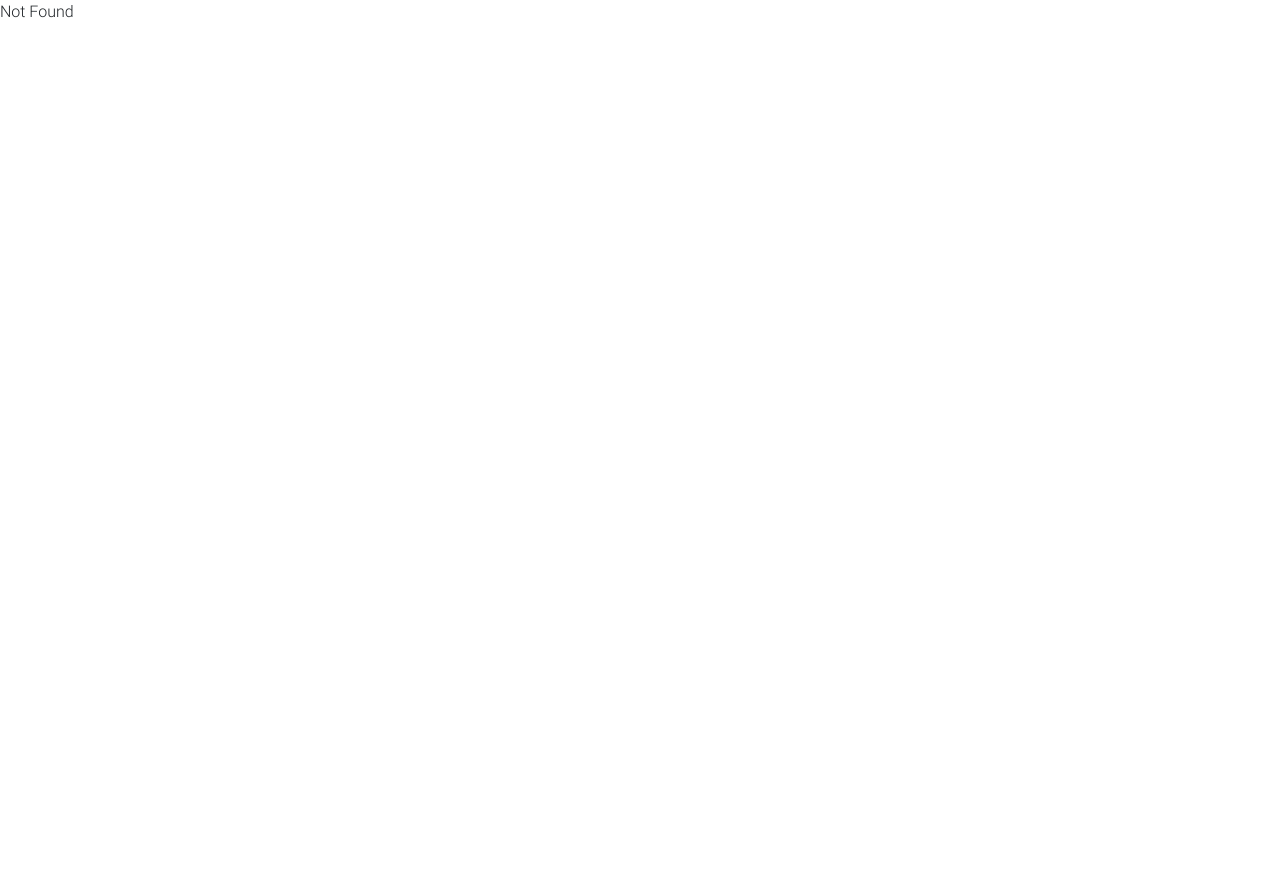
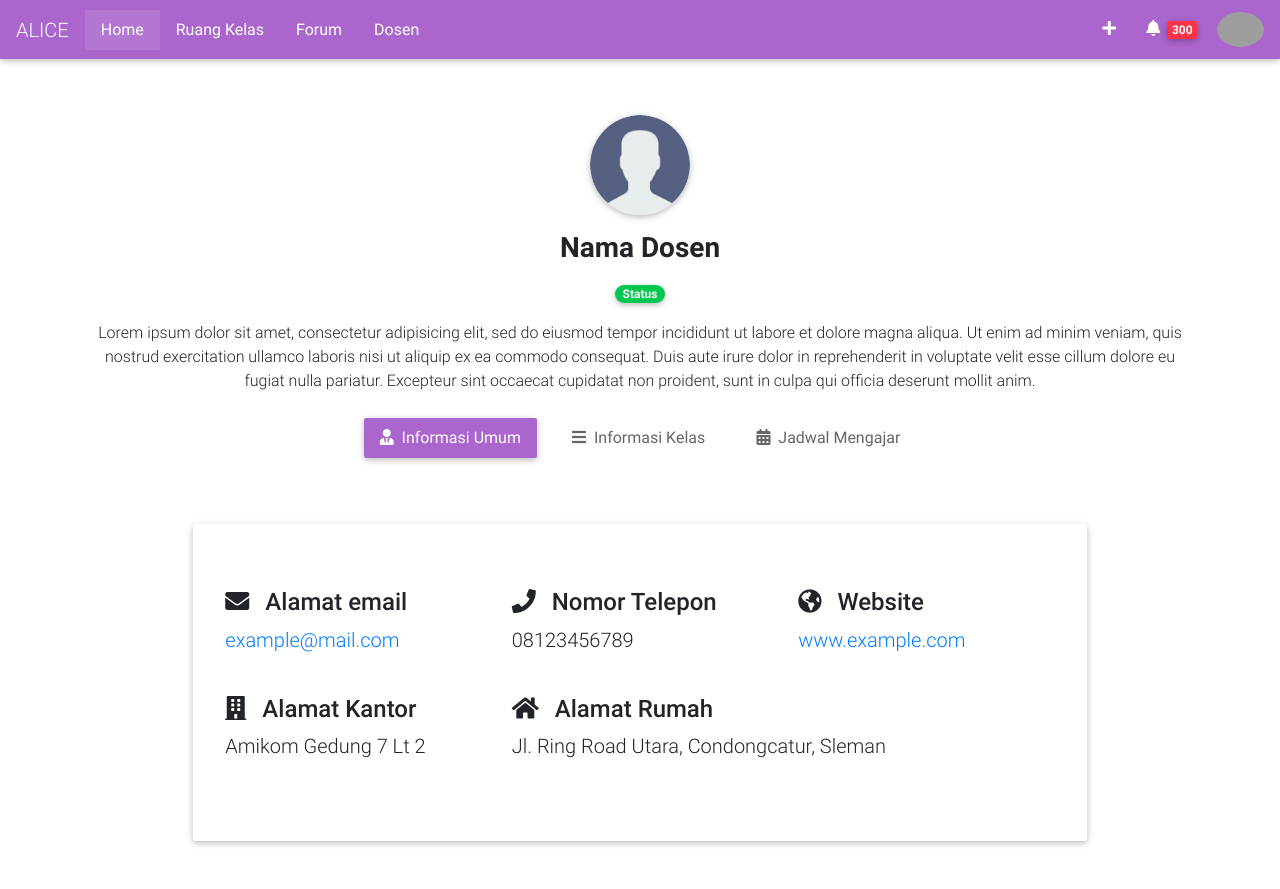
Before and after one commit to rizkychi/alice, a PHP site: page /index.php?p=profile in a window 1280 px wide. Before the commit the page is almost empty. Before the commit the page ends 18 px from the top, so only its background shows below. Run offline with PHP 8.4, Linux system fonts and the light colour scheme; some libraries are stand-ins or nearby versions; grey boxes are pictures that could not be loaded.

Commit message:
add profile page

```diff
--- a/index.php
+++ b/index.php
@@ -40,6 +40,12 @@
                 top: .6em !important;
                 z-index: 2 !important;
             }
+            @media only screen and (min-width: 768px) {
+                /* For desktop: */
+                .alice-notif {
+                    width: 320px;
+                }
+            }
         </style>
     </head>
 
@@ -54,6 +60,7 @@
     // put default page
 ?>
     <body>
+        <header>
             <!-- Navbar -->
             <nav class="mb-2 navbar navbar-expand-lg navbar-dark secondary-color lighten-1">
                 <a class="navbar-brand" href="#">ALICE</a>
@@ -88,12 +95,23 @@
                             <i class="fas fa-bell mt-1"></i>
                                 <span class="badge badge-danger">300</span>
                         </a>
-                    <div class="dropdown-menu dropdown-menu-lg-right dropdown-secondary" aria-labelledby="navbarMainNotification">
-                        <a class="dropdown-item" href="#">Rizky menambahkan post ke IF05</a>
-                        <a class="dropdown-item" href="#">Rizky mengomentari post anda di IF05</a>
-                        <a class="dropdown-item" href="#">Rizky membalas komentar anda di forum</a>
+                        <div class="dropdown-menu dropdown-menu-lg-right dropdown-secondary alice-notif" aria-labelledby="navbarMainNotification">
+                            <a class="dropdown-item d-flex" href="#">
+                                <span class="w-100 text-wrap">Rizky menambahkan post ke IF05</span>
+                                <span class="flex-shrink-1 ml-3 align-self-center"><i class="fas fa-clock" aria-hidden="true"></i> 13 min</span>
+                            </a>
+                            <a class="dropdown-item d-flex" href="#">
+                                <span class="w-100 text-wrap">Rizky mengomentari post anda di IF05</span>
+                                <span class="flex-shrink-1 ml-3 align-self-center"><i class="fas fa-clock" aria-hidden="true"></i> 13 min</span>
+                            </a>
+                            <a class="dropdown-item d-flex" href="#">
+                                <span class="w-100 text-wrap">Rizky membalas komentar anda di forum</span>
+                                <span class="flex-shrink-1 ml-3 align-self-center"><i class="fas fa-clock" aria-hidden="true"></i> 13 min</span>
+                            </a>
                             <div class="dropdown-divider"></div>
-                        <a class="btn btn-link px-1 m-0" href="#">Selengkapnya</a>
+                            <div class="d-flex justify-content-center">
+                                <a class="btn btn-link p-0" href="#">Selengkapnya</a>
+                            </div>
                         </div>
                     </li>
                     <li class="nav-item avatar dropdown my-1 ml-1">
@@ -109,8 +127,15 @@
                     </ul>
                 </div>
             </nav>
+        <header>
         <!-- End Navbar -->
-        <?php } ?>
+        <?php
+        }
+        // include page file
+        include 'page/'.$page.'.php';
+
+        ?>
+
         <!-- SCRIPTS -->
         <!-- JQuery -->
         <script type="text/javascript" src="js/jquery-3.4.1.min.js"></script>
--- /dev/null
+++ b/page/profile.php
@@ -0,0 +1,247 @@
+
+<!--Main Layout-->
+<main>
+
+<div class="container">
+
+  <!--Section: Team v.1-->
+  <section class="text-center team-section">
+
+    <!--Grid row-->
+    <div class="row text-center">
+
+      <!--Grid column-->
+      <div class="col-md-12 mt-5">
+
+        <div class="avatar mx-auto">
+          <img src="img/alice-img/avatar.png" class="img-fluid rounded-circle z-depth-1" style="width:100px;height:100px;" alt="Avatar">
+        </div>
+        <h3 class="my-3 font-weight-bold">
+          <strong>Nama Dosen</strong>
+        </h3>
+        <span class="badge badge-pill badge-success">Status</span>
+
+        <!-- About Lecturer -->
+        <p class="mt-3">Lorem ipsum dolor sit amet, consectetur adipisicing elit, sed do eiusmod tempor incididunt
+          ut labore et dolore
+          magna aliqua. Ut enim ad minim veniam, quis nostrud exercitation ullamco laboris nisi ut aliquip ex ea
+          commodo
+          consequat. Duis aute irure dolor in reprehenderit in voluptate velit esse cillum dolore eu fugiat nulla
+          pariatur.
+          Excepteur sint occaecat cupidatat non proident, sunt in culpa qui officia deserunt mollit anim.</p>
+
+      </div>
+      <!--Grid column-->
+
+    </div>
+    <!--Grid row-->
+
+  </section>
+  <!--Section: Team v.1-->
+
+  <!--Section: Tabs-->
+  <section>
+
+    <ul class="nav md-pills pills-secondary d-flex justify-content-center">
+      <li class="nav-item">
+        <a class="nav-link active" data-toggle="tab" href="#panel11" role="tab">
+          <i class="fas fa-user-tie mr-1" aria-hidden="true"></i>
+          <strong>Informasi Umum</strong>
+        </a>
+      </li>
+      <li class="nav-item">
+        <a class="nav-link" data-toggle="tab" href="#panel12" role="tab">
+          <i class="fas fa-bars mr-1" aria-hidden="true"></i>
+          <strong>Informasi Kelas</strong>
+        </a>
+      </li>
+      <li class="nav-item">
+        <a class="nav-link" data-toggle="tab" href="#panel13" role="tab">
+        <i class="fas fa-calendar-alt mr-1" aria-hidden="true"></i>
+          <strong>Jadwal Mengajar</strong>
+        </a>
+      </li>
+    </ul>
+
+    <!-- Tab panels -->
+    <div class="tab-content">
+
+      <!--Panel 1-->
+      <div class="tab-pane fade show active" id="panel11" role="tabpanel">
+        <br>
+
+        <!--Grid row-->
+        <div class="row justify-content-center">
+
+          <!--Grid column-->
+          <div class="col-md-10">
+
+            <div class="jumbotron">
+              <div class="row">
+                <div class="col-md-4 col-sm-12">
+                  <h4 class="h4"><i class="fas fa-envelope mr-3"></i>Alamat email</h4>
+                  <a href="mailto:example@mail.com">
+                    <p class="lead">example@mail.com</p>
+                  </a>
+                </div>
+                <div class="col-md-4 col-sm-12">
+                  <h4 class="h4"><i class="fas fa-phone mr-3"></i>Nomor Telepon</h4>
+                  <p class="lead">08123456789</p>
+                </div>
+                <div class="col-md-4 col-sm-12">
+                  <h4 class="h4"><i class="fas fa-globe-americas mr-3"></i>Website</h4>
+                  <a href="#" target="_blank"><p class="lead">www.example.com</p></a>
+                </div>
+              </div>
+              <div class="row mt-4">
+                <div class="col-md-4 col-sm-12">
+                  <h4 class="h4"><i class="fas fa-building mr-3"></i>Alamat Kantor</h4>
+                  <p class="lead">Amikom Gedung 7 Lt 2</p>
+                </div>
+                <div class="col-md-8 col-sm-12">
+                  <h4 class="h4"><i class="fas fa-home mr-3"></i>Alamat Rumah</h4>
+                  <p class="lead">Jl. Ring Road Utara, Condongcatur, Sleman</p>
+                </div>
+              </div>
+            </div>
+
+          </div>
+          <!--Grid column-->
+
+        </div>
+        <!--Grid row-->
+
+      </div>
+      <!--/.Panel 1-->
+
+      <!--Panel 2-->
+      <div class="tab-pane fade" id="panel12" role="tabpanel">
+        <br>
+
+        <div class="row d-flex justify-content-center">
+            <div class="col-md-10">
+                <div class="row">
+                    <!-- Card -->
+                    <div class="col-md-4 col-sm-6 mb-5">
+                        <div class="card">
+
+                        <!-- Card image -->
+                        <div class="view overlay">
+                        <img class="card-img-top" src="https://mdbootstrap.com/img/Photos/Others/food.jpg" alt="Card image cap">
+                        <a>
+                            <div class="mask rgba-white-slight"></div>
+                        </a>
+                        </div>
+
+                        <!-- Button -->
+                        <a class="btn-floating btn-action ml-auto mr-4 purple-gradient"><i class="fas fa-chevron-right pl-1"></i></a>
+
+                        <!-- Card content -->
+                        <div class="card-body">
+
+                        <!-- Title -->
+                        <h4 class="card-title">Nama kelas</h4>
+                        <hr>
+                        <!-- Text -->
+                        <p class="card-text">Some quick example text to build on the card title and make up the bulk of the card's content.</p>
+
+                        </div>
+
+                        <!-- Card footer -->
+                        <div class="rounded-bottom purple-gradient lighten-3 text-center pt-3">
+                        <ul class="list-unstyled list-inline font-small">
+                            <li class="list-inline-item pr-2 white-text"><i class="far fa-clock pr-1"></i>05/10/2015</li>
+                            <li class="list-inline-item pr-2"><a href="#" class="white-text"><i class="fas fa-user pr-1"></i>12</a></li>
+                        </ul>
+                        </div>
+
+                        </div>
+                    </div>
+                    <!-- Card -->
+                </div>
+            </div>
+        </div>
+      </div>
+      <!--/.Panel 2-->
+
+      <!--Panel 3-->
+      <div class="tab-pane fade" id="panel13" role="tabpanel">
+        <br>
+
+        <div class="row d-flex justify-content-center">
+          <div class="col-md-10">
+
+            <!-- Table with panel -->
+                <div class="card card-cascade narrower">
+
+                <!--Card image-->
+                <div class="view view-cascade gradient-card-header purple-gradient narrower py-2 mx-4 mb-3 d-flex justify-content-center align-items-center">
+
+                <a href="" class="white-text mx-3">Jadwal Mengajar Semester GANJIL Tahun Akademik 2019/2020</a>
+
+                </div>
+                <!--/Card image-->
+
+                <div class="px-4">
+
+                <div class="table-wrapper table-responsive">
+                    <!--Table-->
+                    <table class="table table-hover mb-0">
+
+                    <!--Table head-->
+                    <thead>
+                        <tr class="text-uppercase">
+                            <th class="th-md">
+                                <a>Hari</a>
+                            </th>
+                            <th class="th-md">
+                                <a href="">Jam</a>
+                            </th>
+                            <th class="th-lg">
+                                <a href="">Mata Kuliah</a>
+                            </th>
+                            <th class="th-md">
+                                <a href="">Kelas</a>
+                            </th>
+                            <th class="th-md">
+                                <a href="">Ruang</a>
+                            </th>
+                        </tr>
+                    </thead>
+                    <!--Table head-->
+
+                    <!--Table body-->
+                    <tbody>
+                        <tr>
+                            <td>Senin</td>
+                            <td>07.00-08.40</td>
+                            <td>Pemrograman Web Lanjut</td>
+                            <td>PWL-3</td>
+                            <td>04.02.02</td>
+                        </tr>
+                    </tbody>
+                    <!--Table body-->
+                    </table>
+                    <!--Table-->
+                </div>
+
+                </div>
+
+                </div>
+                <!-- Table with panel -->
+
+          </div>
+        </div>
+
+      </div>
+      <!--/.Panel 3-->
+
+    </div>
+
+  </section>
+  <!--Section: Tabs-->
+
+</div>
+
+</main>
+<!--Main Layout-->
```
Also changed, not shown: img/alice-img/avatar.png (added). Lines whose indentation alone changed are shown as unchanged.
